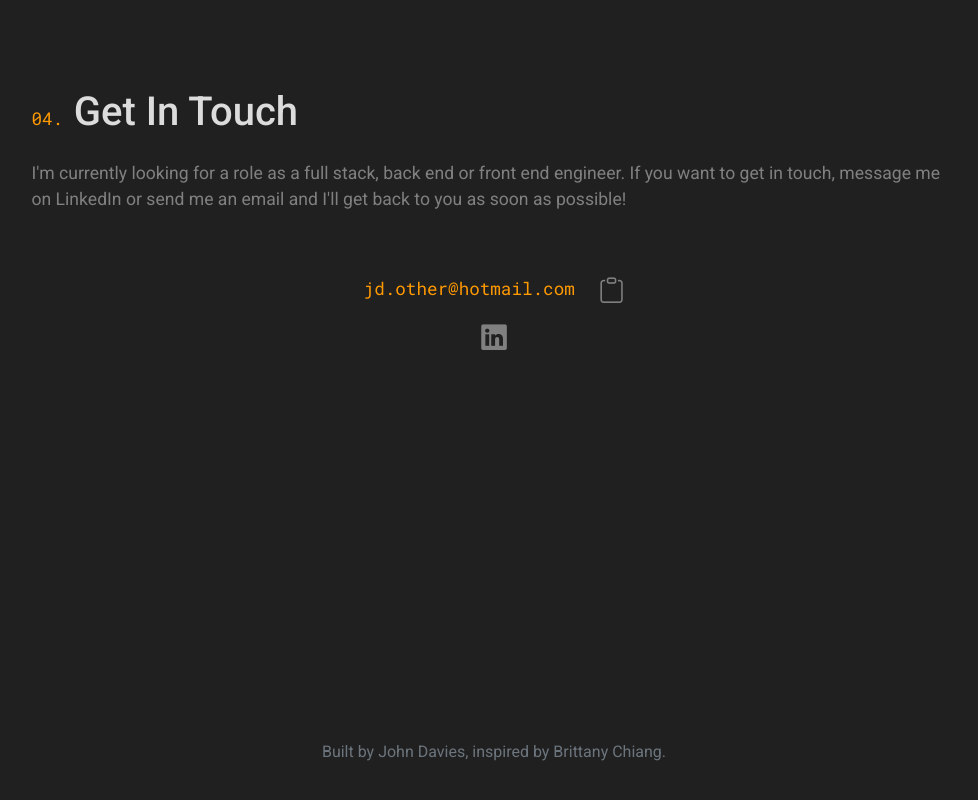
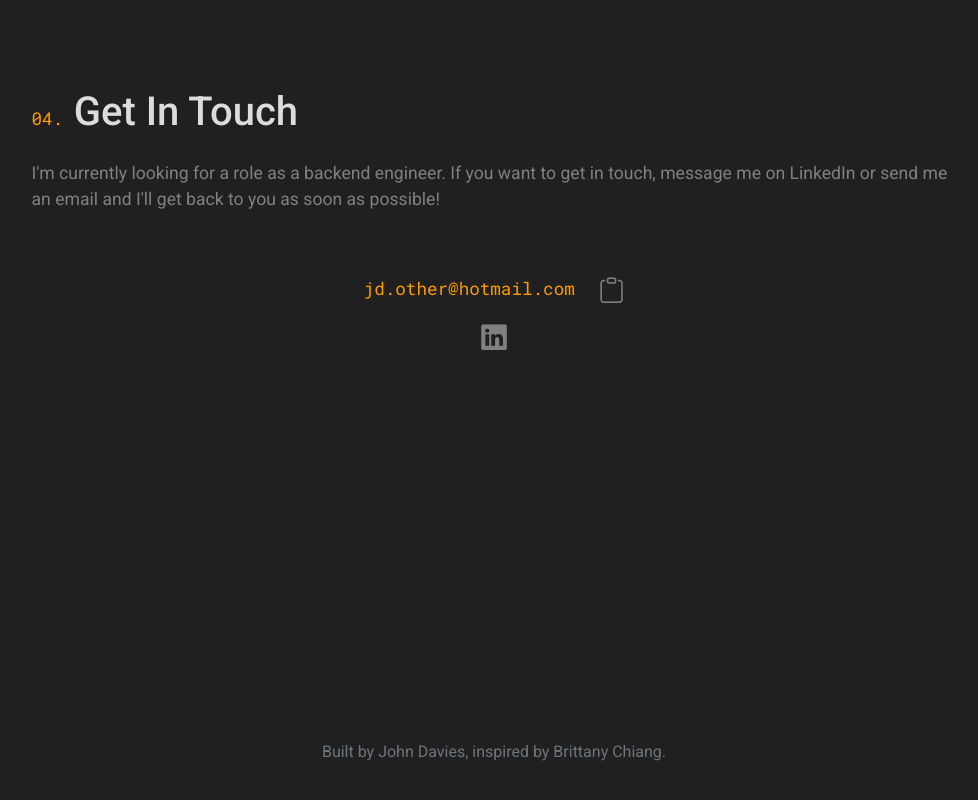
Before and after one commit to tigeryant/tigeryant.github.io, a React (Create React App) app: page / in a window 1280 px wide. Shown: the part 6137-6937 px from the top of the page, without its empty margins (146-1124 px from the left). Built offline with nearby package versions, Linux system fonts and the light colour scheme.

Commit message:
updated contact content

```diff
--- a/src/components/Contact.js
+++ b/src/components/Contact.js
@@ -22,7 +22,7 @@ function Contact() {
         <p className="p2" style={{ display: 'inline' }}>04. </p>
         <h2 style={{ display: 'inline' }}>Get In Touch</h2>
       </div>
-      <p className="p1">I&apos;m currently looking for a role as a full stack, back end or front end engineer. If you want to get in touch, message me on LinkedIn or send me an email and I&apos;ll get back to you as soon as possible!</p>
+      <p className="p1">I&apos;m currently looking for a role as a backend engineer. If you want to get in touch, message me on LinkedIn or send me an email and I&apos;ll get back to you as soon as possible!</p>
       <div className="contact-icons ms-auto me-auto mt-5">
         <div className="contact-links-container">
           <div className="email-container">
```
